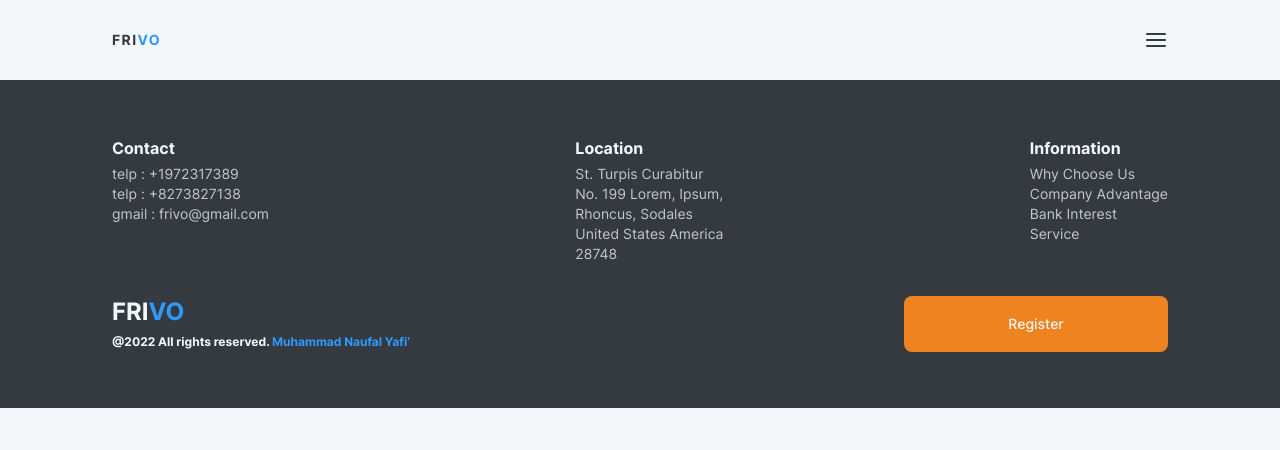
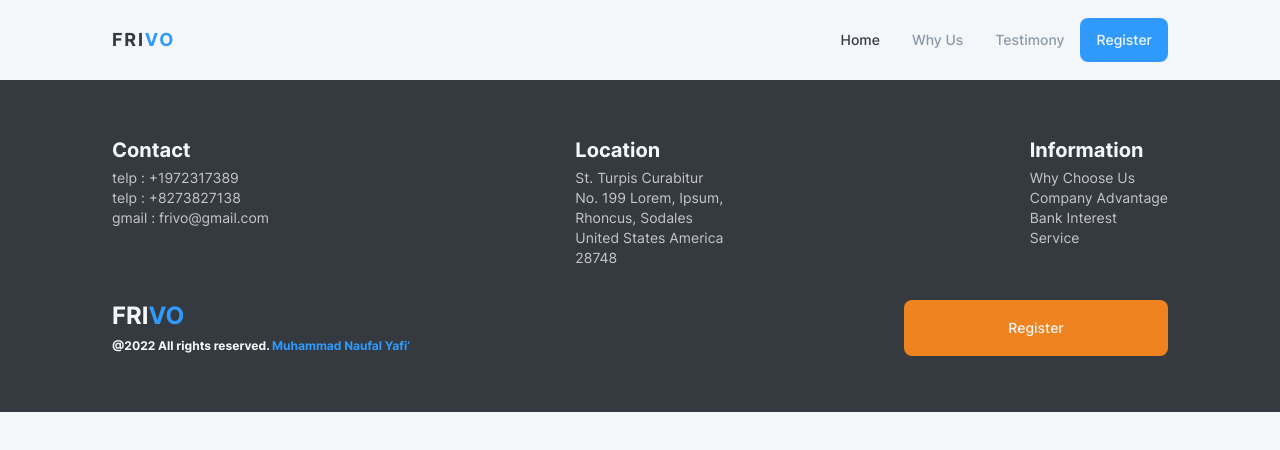
Before and after one commit to naufal-yafi/landing-page-frivo, a website: page index.html in a window 1280 px wide. Drawn offline with Linux system fonts and the light colour scheme.

Commit message:
fixing responsive text and navbar

```diff
--- a/index.html
+++ b/index.html
@@ -20,18 +20,18 @@
 </head>
 <body class="flex justify-center items-center font-InterReguler text-base text-neutral-900">
     <header class="fixed top-0 left-0 w-full h-12 lg:h-16 xl:h-20 px-3 lg:px-12 xl:px-28 flex justify-between items-center">
-        <p class="font-InterBold text-neutral-900 tracking-widest text-sm">FRI<span class="text-blue-500">VO</span></p>
-        <button aria-label="click to show menu">
+        <p class="font-InterBold text-neutral-900 tracking-widest text-sm lg:text-lg">FRI<span class="text-blue-500">VO</span></p>
+        <button class="lg:hidden" aria-label="click to show menu">
             <img src="./assets/icons/menu.svg" alt="icon burger menu">
         </button>
-        <nav class="absolute lg:relative lg:hidden hidden right-3 top-12 w-1/2">
-            <ul class="text-sm text-neutral-400 font-InterMedium">
-                <li class="w-full py-3 hover:text-neutral-900 hover:font-InterBold"><a href="#" aria-label="click to navigate page home">Home</a></li>
-                <li class="w-full py-3 hover:text-neutral-900 hover:font-InterBold"><a href="#" aria-label="click to navigate page why choose us">Why Us</a></li>
-                <li class="w-full py-3 hover:text-neutral-900 hover:font-InterBold"><a href="#" aria-label="click to navigate page testimony">Testimony</a></li>
+        <nav class="absolute lg:relative lg:block hidden right-0 lg:right-0 top-12 lg:top-0 w-1/2 bg-neutral-50 px-3 lg:px-0 py-4 lg:py-0 rounded-b-lg">
+            <ul class="text-sm text-neutral-400 font-InterMedium flex flex-col lg:flex-row lg:justify-end">
+                <li class="w-full lg:w-auto lg:px-4 py-3  hover:text-neutral-900 hover:font-InterBold text-neutral-900"><a href="#" aria-label="click to navigate page home">Home</a></li>
+                <li class="w-full lg:w-auto lg:px-4 py-3 hover:text-neutral-900 hover:font-InterBold"><a href="#" aria-label="click to navigate page why choose us">Why Us</a></li>
+                <li class="w-full lg:w-auto lg:px-4 py-3 hover:text-neutral-900 hover:font-InterBold"><a href="#" aria-label="click to navigate page testimony">Testimony</a></li>
                 <li>
                     <a href="#">
-                        <button class="w-full py-3 bg-blue-500 hover:bg-blue-600 text-neutral-50 rounded-lg" aria-label="click to register">Register</button>
+                        <button class="w-full lg:w-auto lg:px-4 py-3 bg-blue-500 hover:bg-blue-600 text-neutral-50 rounded-lg" aria-label="click to register">Register</button>
                     </a>
                 </li>
             </ul>
@@ -41,7 +41,7 @@
     <footer class="mt-12 lg:mt-16 xl:mt-20 w-full bg-neutral-900 text-neutral-50 px-3 py-5 lg:px-12 lg:py-14 xl:px-28">
         <div id="information-group" class="flex flex-col lg:flex-row gap-4 justify-center lg:justify-between">
             <section class="text-center lg:text-start">
-                <strong class="font-InterBold text-base">Contact</strong>
+                <strong class="font-InterBold text-base lg:text-xl">Contact</strong>
                 <ul class="font-InterReguler text-sm mt-1">
                     <li class="cursor-pointer text-xs lg:text-sm text-neutral-100 hover:text-neutral-50">telp : +1972317389</li>
                     <li class="cursor-pointer text-xs lg:text-sm text-neutral-100 hover:text-neutral-50">telp : +8273827138</li>
@@ -49,7 +49,7 @@
                 </ul>
             </section>
             <section class="text-center lg:text-start">
-                <strong class="font-InterBold text-base">Location</strong>
+                <strong class="font-InterBold text-base lg:text-xl">Location</strong>
                 <ul class="font-InterReguler text-sm mt-1">
                     <li class="cursor-pointer text-xs lg:text-sm text-neutral-100 hover:text-neutral-50">St. Turpis Curabitur<br>No. 199 Lorem, Ipsum,</li>
                     <li class="cursor-pointer text-xs lg:text-sm text-neutral-100 hover:text-neutral-50">Rhoncus, Sodales</li>
@@ -58,7 +58,7 @@
                 </ul>
             </section>
             <section class="text-center lg:text-start">
-                <strong class="font-InterBold text-base">Information</strong>
+                <strong class="font-InterBold text-base lg:text-xl">Information</strong>
                 <ul class="font-InterReguler text-sm mt-1">
                     <li class="cursor-pointer text-xs lg:text-sm text-neutral-100 hover:text-neutral-50"><a href="#">Why Choose Us</a></li>
                     <li class="cursor-pointer text-xs lg:text-sm text-neutral-100 hover:text-neutral-50"><a href="#">Company Advantage</a></li>
```
Also changed, not shown: dist/css/style.css.
